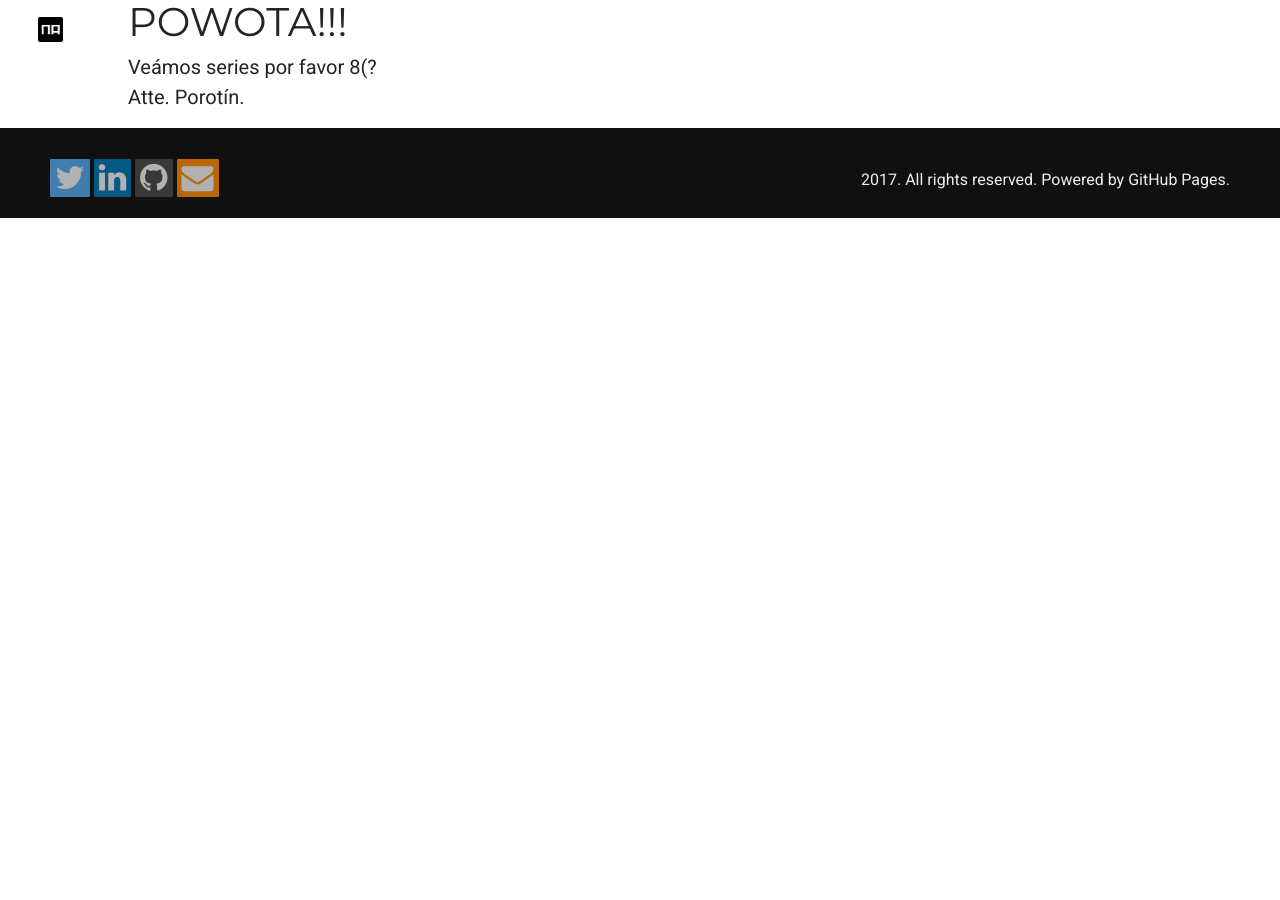
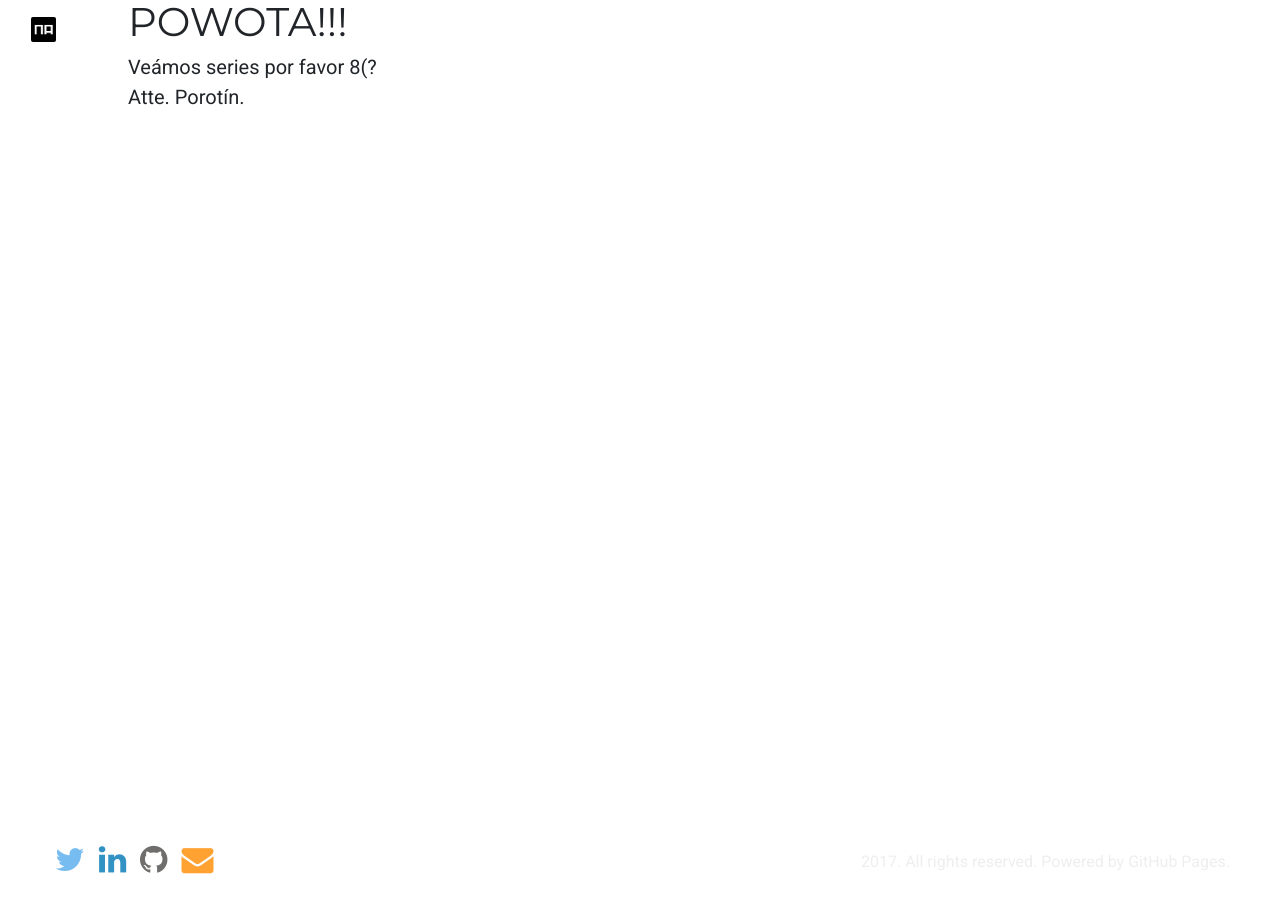
Before and after one commit to nicoaravena/nicoaravena.github.io, a Jekyll site: the page built from porota.html, in a window 1280 px wide. Built offline with Jekyll 4.4.1, drawn with Linux system fonts in a browser that asks for light colours; nearby versions of some CDN libraries.

Commit message:
Style improved

```diff
--- a/public/css/style.css
+++ b/public/css/style.css
@@ -80,9 +80,8 @@ a:hover {
   margin-bottom: 0px !important;
   position: absolute;
   top: 0;
-  background: transparent; }
-  .navbar .container-fluid {
-    width: 80%; }
+  background: transparent;
+  width: 100%; }
 
 .navbar-brand img {
   max-width: 25px;
@@ -102,11 +101,14 @@ a:hover {
   text-shadow: 2px 2px 2px #000; }
 
 .footer {
-  background: #101010; }
+  background: transparent;
+  position: absolute;
+  bottom: 0;
+  width: 100%; }
   .footer .footer-content {
     padding: 20px 50px;
     padding-bottom: 10px;
-    background: #101010;
+    background: transparent;
     margin: auto; }
   .footer * {
     color: #eee; }
@@ -174,17 +176,17 @@ a.btn {
 
 .socicon .fa {
   color: #f5f5f5;
-  opacity: 0.7;
+  opacity: 0.8;
   padding: 3px 5px;
   border-radius: 1px; }
   .socicon .fa.fa-twitter {
-    background: #55acee; }
+    color: #55acee; }
   .socicon .fa.fa-linkedin {
-    background: #0077B5; }
+    color: #0077B5; }
   .socicon .fa.fa-github {
-    background: #4C4A48; }
+    color: #4C4A48; }
   .socicon .fa.fa-envelope {
-    background: #FF8C00; }
+    color: #FF8C00; }
   .socicon .fa:hover {
     opacity: 1; }
 
```
Also changed, not shown: _sass/style.scss (+11 -10 lines).
